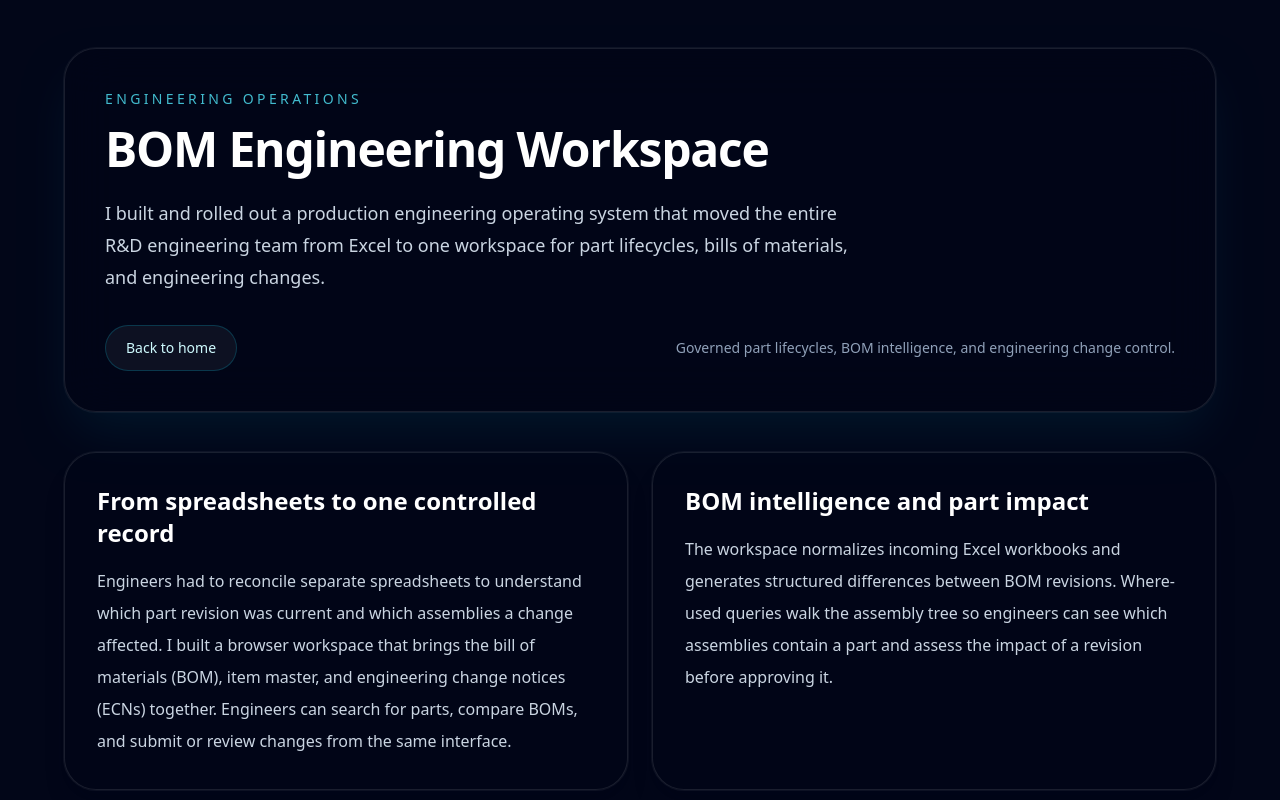
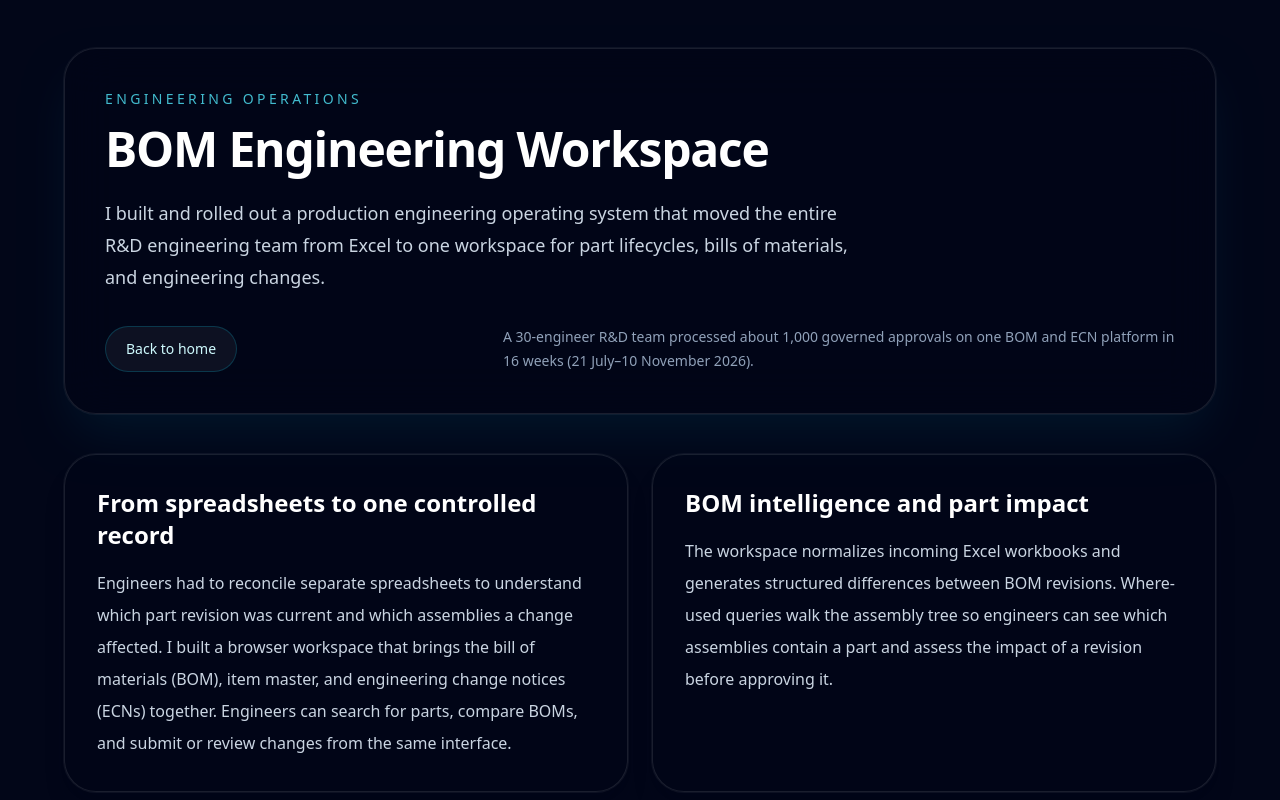
Before and after one commit to dsarangi7/dibya-portfolio, a Next.js app: page /projects/bom-engineering-workspace in a window 1280 px wide. Shown: the top 800 px of the page. Built offline with nearby package versions, Linux system fonts and the light colour scheme; no server answers.

Commit message:
Quantify BOM workspace adoption

```diff
--- a/app/lib/portfolio.ts
+++ b/app/lib/portfolio.ts
@@ -43,7 +43,7 @@ export const featuredProjects: ProjectCard[] = [
     title: "BOM Engineering Workspace",
     subtitle: "Engineering operations",
     summary:
-      "Built and rolled out a production platform that moved the entire R&D engineering team from Excel to one workspace for part lifecycles, BOM intelligence, and ECN-linked ERP handoffs.",
+      "Moved a 30-engineer R&D team from Excel to one BOM and ECN platform that handled about 1,000 governed approvals in 16 weeks.",
     tags: ["BOM Intelligence", "Change Control", "ERP"],
     link: "/projects/bom-engineering-workspace",
   },
--- a/app/projects/bom-engineering-workspace/page.tsx
+++ b/app/projects/bom-engineering-workspace/page.tsx
@@ -44,7 +44,7 @@ export default function BomEngineeringWorkspacePage() {
       title={title}
       category="Engineering Operations"
       description={description}
-      note="Governed part lifecycles, BOM intelligence, and engineering change control."
+      note="A 30-engineer R&D team processed about 1,000 governed approvals on one BOM and ECN platform in 16 weeks (21 July–10 November 2026)."
     >
       <div className="grid gap-6 lg:grid-cols-2">
         {sections.map((section) => (
```
